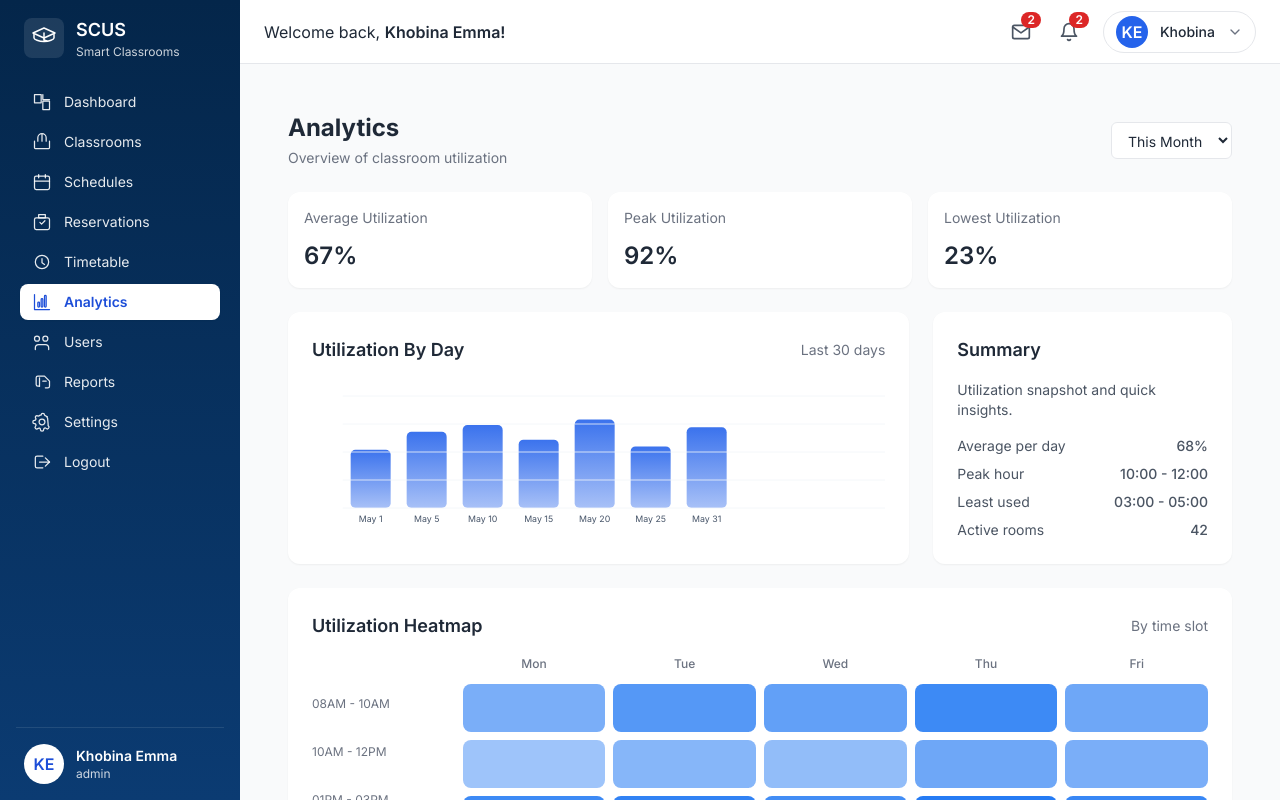
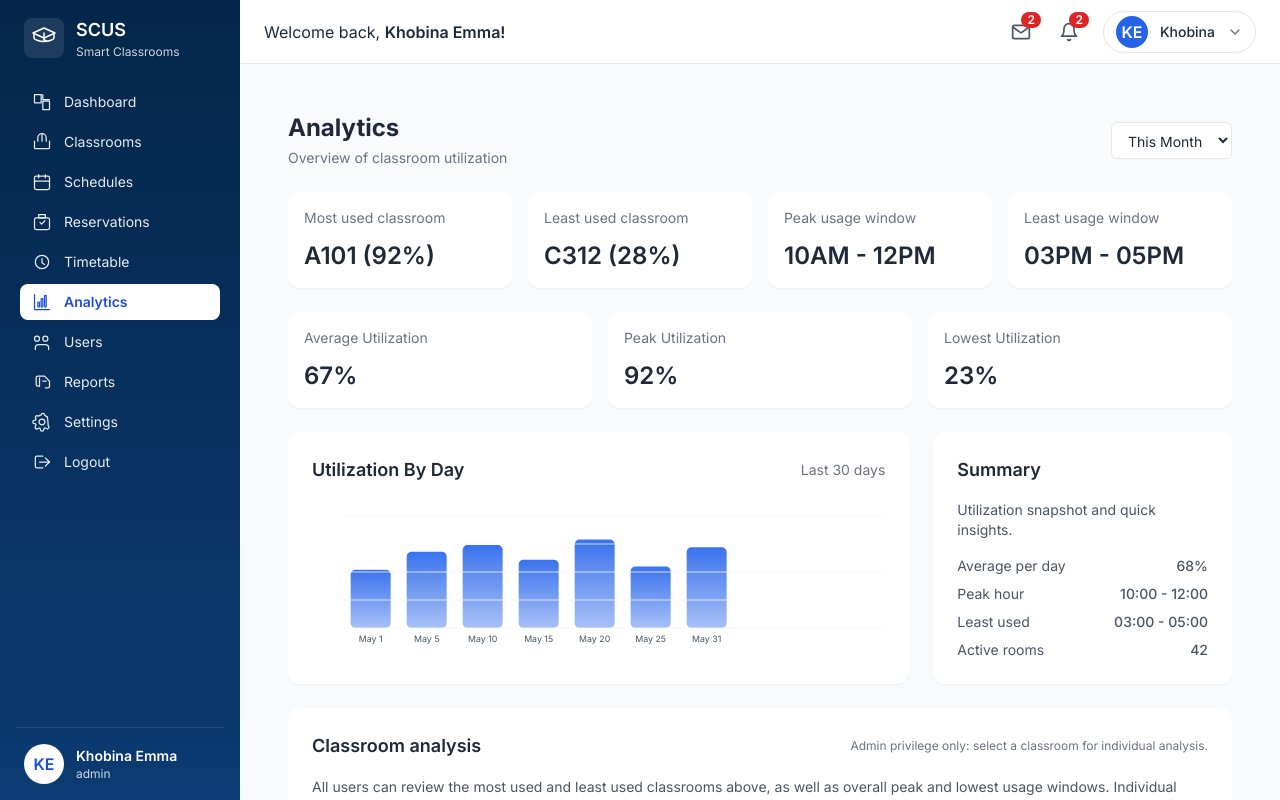
Before and after one commit to Emma-aidoo/Smart-Classroom-Utilization-system, a React (Vite) app: page /analytics in a window 1280 px wide. Built offline with nearby package versions, Linux system fonts and the light colour scheme; sample sign-in values are in the browser's storage.

Commit message:
Analytics update

```diff
--- a/src/pages/Analytics.jsx
+++ b/src/pages/Analytics.jsx
@@ -1,4 +1,11 @@
-import React from "react";
+import React, { useState } from "react";
+
+const classrooms = [
+    { name: "A101", utilization: 92, peakTime: "10AM - 12PM", lowTime: "03PM - 05PM" },
+    { name: "B204", utilization: 78, peakTime: "08AM - 10AM", lowTime: "03PM - 05PM" },
+    { name: "C312", utilization: 28, peakTime: "01PM - 03PM", lowTime: "03PM - 05PM" },
+    { name: "D410", utilization: 64, peakTime: "10AM - 12PM", lowTime: "03PM - 05PM" },
+];
 
 const metrics = [
     { label: "Average Utilization", value: "67%" },
@@ -36,6 +43,19 @@ function getHeatColor(v) {
 }
 
 export default function Analytics() {
+    const role = localStorage.getItem("scus_role") || sessionStorage.getItem("scus_role") || "Guest";
+    const [selectedRoom, setSelectedRoom] = useState(classrooms[0].name);
+
+    const mostUsed = classrooms.reduce((prev, curr) =>
+        curr.utilization > prev.utilization ? curr : prev,
+        classrooms[0]
+    );
+    const leastUsed = classrooms.reduce((prev, curr) =>
+        curr.utilization < prev.utilization ? curr : prev,
+        classrooms[0]
+    );
+    const selectedClass = classrooms.find((room) => room.name === selectedRoom) || classrooms[0];
+
     return (
         <div className="p-4 sm:p-6 w-full">
             <div className="flex flex-col sm:flex-row sm:items-center sm:justify-between gap-4 mb-6">
@@ -51,6 +71,33 @@ export default function Analytics() {
                         <option>Last Month</option>
                         <option>Custom</option>
                     </select>
+                </div>
+            </div>
+
+            <div className="grid grid-cols-1 lg:grid-cols-4 gap-4 mb-6">
+                <div className="card p-4 rounded-xl shadow-sm">
+                    <div className="text-sm text-gray-500">Most used classroom</div>
+                    <div className="text-2xl font-semibold text-gray-800 mt-3">
+                        {mostUsed.name} ({mostUsed.utilization}%)
+                    </div>
+                </div>
+                <div className="card p-4 rounded-xl shadow-sm">
+                    <div className="text-sm text-gray-500">Least used classroom</div>
+                    <div className="text-2xl font-semibold text-gray-800 mt-3">
+                        {leastUsed.name} ({leastUsed.utilization}%)
+                    </div>
+                </div>
+                <div className="card p-4 rounded-xl shadow-sm">
+                    <div className="text-sm text-gray-500">Peak usage window</div>
+                    <div className="text-2xl font-semibold text-gray-800 mt-3">
+                        {mostUsed.peakTime}
+                    </div>
+                </div>
+                <div className="card p-4 rounded-xl shadow-sm">
+                    <div className="text-sm text-gray-500">Least usage window</div>
+                    <div className="text-2xl font-semibold text-gray-800 mt-3">
+                        {leastUsed.lowTime}
+                    </div>
                 </div>
             </div>
 
@@ -156,6 +203,64 @@ export default function Analytics() {
             <div className="card p-6 rounded-xl mt-6">
                 <div className="flex items-center justify-between mb-4">
                     <h2 className="text-lg font-semibold text-gray-800">
+                        Classroom analysis
+                    </h2>
+                    {role === "Admin" ? (
+                        <select
+                            value={selectedRoom}
+                            onChange={(e) => setSelectedRoom(e.target.value)}
+                            className="px-3 py-2 border border-gray-200 rounded-md text-sm bg-white"
+                        >
+                            {classrooms.map((room) => (
+                                <option key={room.name} value={room.name}>
+                                    {room.name}
+                                </option>
+                            ))}
+                        </select>
+                    ) : (
+                        <div className="text-xs text-gray-500">
+                            Admin privilege only: select a classroom for individual analysis.
+                        </div>
+                    )}
+                </div>
+
+                {role === "Admin" ? (
+                    <div className="grid grid-cols-1 sm:grid-cols-2 gap-4 text-sm text-gray-600">
+                        <div className="p-4 rounded-2xl bg-gray-50">
+                            <div className="text-xs text-gray-500">Room</div>
+                            <div className="text-lg font-semibold text-gray-800 mt-2">
+                                {selectedClass.name}
+                            </div>
+                        </div>
+                        <div className="p-4 rounded-2xl bg-gray-50">
+                            <div className="text-xs text-gray-500">Utilization</div>
+                            <div className="text-lg font-semibold text-gray-800 mt-2">
+                                {selectedClass.utilization}%
+                            </div>
+                        </div>
+                        <div className="p-4 rounded-2xl bg-gray-50">
+                            <div className="text-xs text-gray-500">Peak usage</div>
+                            <div className="text-lg font-semibold text-gray-800 mt-2">
+                                {selectedClass.peakTime}
+                            </div>
+                        </div>
+                        <div className="p-4 rounded-2xl bg-gray-50">
+                            <div className="text-xs text-gray-500">Least usage</div>
+                            <div className="text-lg font-semibold text-gray-800 mt-2">
+                                {selectedClass.lowTime}
+                            </div>
+                        </div>
+                    </div>
+                ) : (
+                    <div className="text-sm text-gray-600 leading-relaxed">
+                        All users can review the most used and least used classrooms above, as well as overall peak and lowest usage windows. Individual classroom selection is limited to Admin only.
+                    </div>
+                )}
+            </div>
+
+            <div className="card p-6 rounded-xl mt-6">
+                <div className="flex items-center justify-between mb-4">
+                    <h2 className="text-lg font-semibold text-gray-800">
                         Utilization Heatmap
                     </h2>
                     <div className="text-sm text-gray-500">By time slot</div>
```
